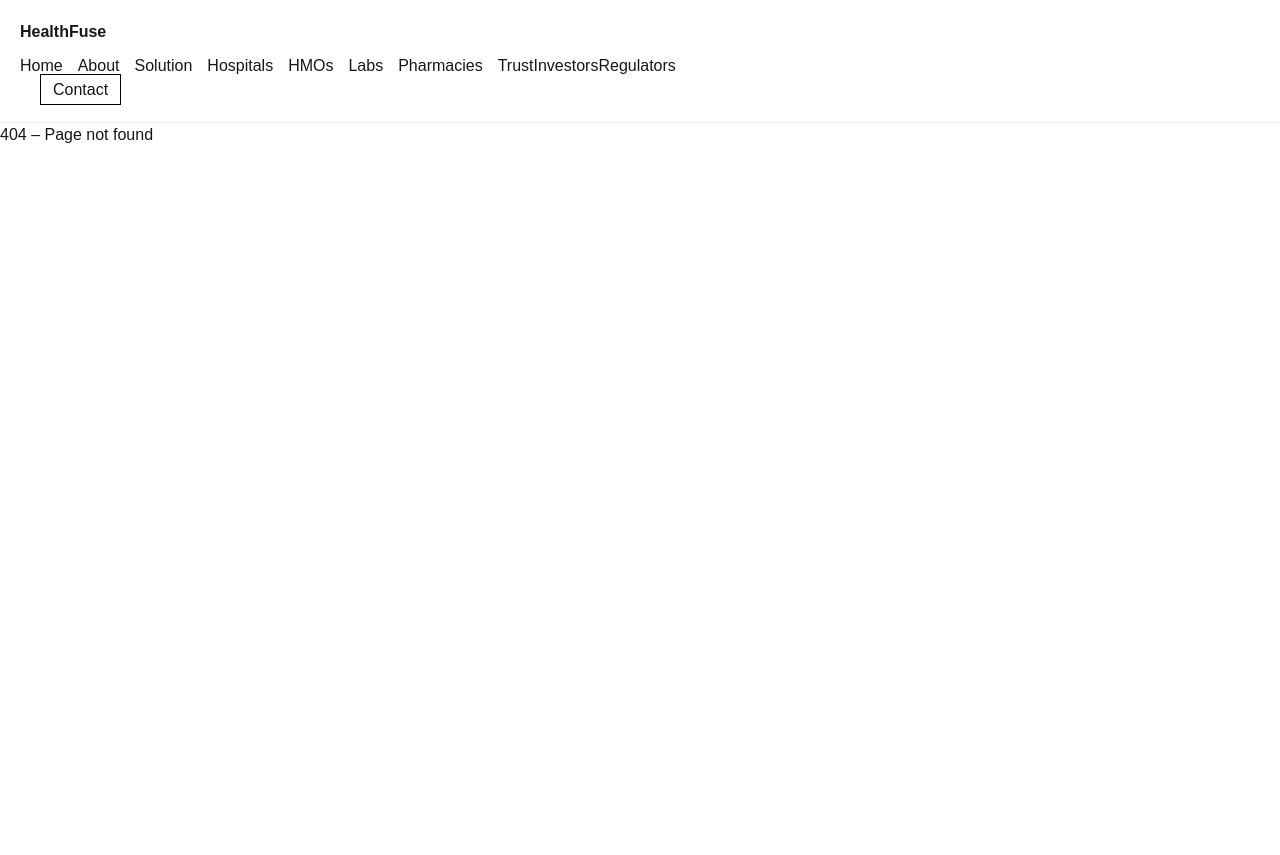
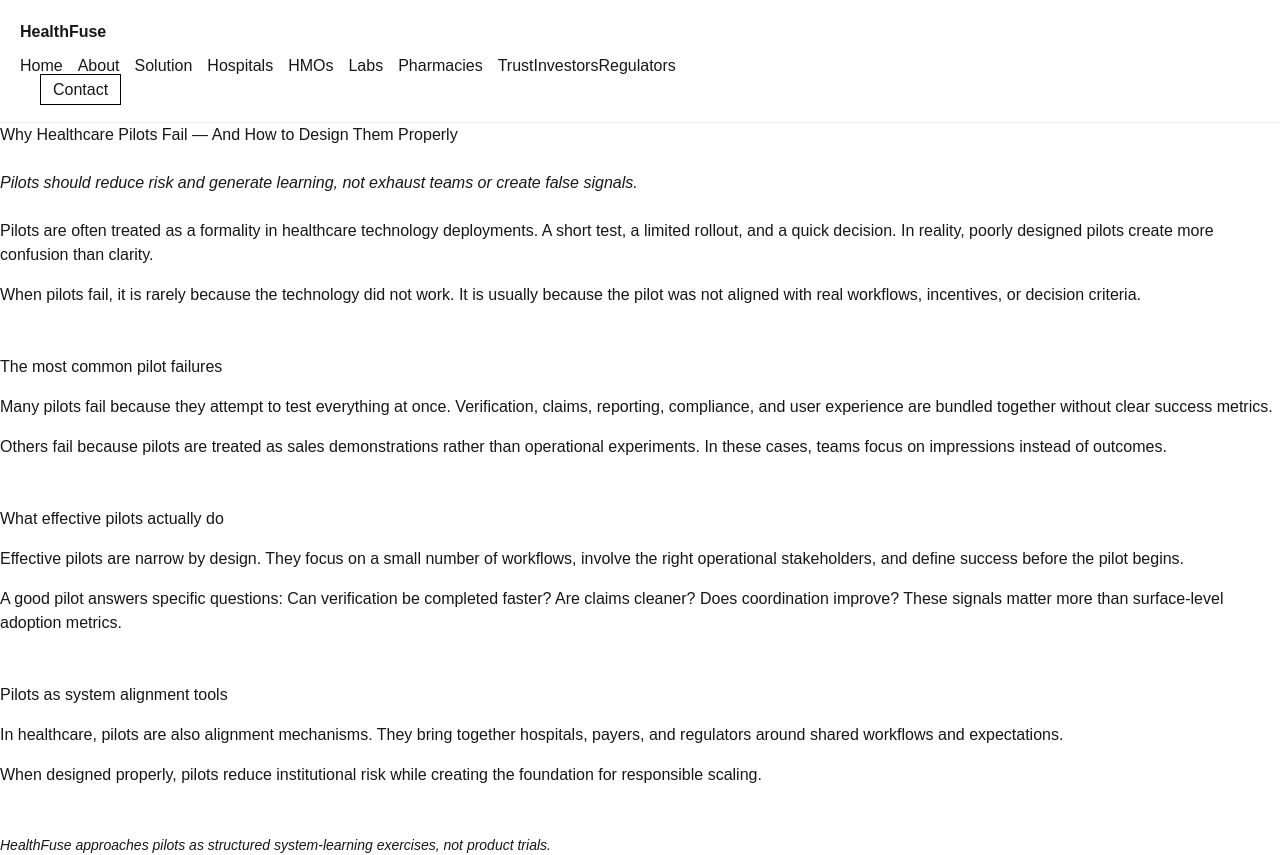
Before and after one commit to Nwokeoma/healthfuse, a Next.js app: page /insights/pilots in a window 1280 px wide. Before the commit this address had no page. Before the commit the page ends 800 px from the top, so only its background shows below. Built offline with nearby package versions, Linux system fonts and the light colour scheme.

Commit message:
Add essay on healthcare pilot design and failure modes

```diff
--- a/app/insights/page.tsx
+++ b/app/insights/page.tsx
@@ -17,6 +17,15 @@ export default function InsightsPage() {
               Why fragmentation, not innovation, is the real bottleneck.
             </p>
           </li>
+          <li>
+  <a href="/insights/pilots" className="underline">
+    Why Healthcare Pilots Fail — And How to Design Them Properly
+  </a>
+  <p className="mt-2 text-sm">
+    What pilots should actually test — and why most fail.
+  </p>
+</li>
+
         </ul>
       </>
     );
--- /dev/null
+++ b/app/insights/pilots/page.tsx
@@ -0,0 +1,71 @@
+export default function PilotsEssay() {
+    return (
+      <>
+        <h1 className="mb-6">
+          Why Healthcare Pilots Fail — And How to Design Them Properly
+        </h1>
+
+        <p className="italic mt-4">
+          Pilots should reduce risk and generate learning, not exhaust teams or
+          create false signals.
+        </p>
+
+        <p className="mt-6">
+          Pilots are often treated as a formality in healthcare technology
+          deployments. A short test, a limited rollout, and a quick decision.
+          In reality, poorly designed pilots create more confusion than clarity.
+        </p>
+
+        <p className="mt-4">
+          When pilots fail, it is rarely because the technology did not work.
+          It is usually because the pilot was not aligned with real workflows,
+          incentives, or decision criteria.
+        </p>
+
+        <h2 className="mt-12 mb-4">The most common pilot failures</h2>
+
+        <p className="mt-4">
+          Many pilots fail because they attempt to test everything at once.
+          Verification, claims, reporting, compliance, and user experience are
+          bundled together without clear success metrics.
+        </p>
+
+        <p className="mt-4">
+          Others fail because pilots are treated as sales demonstrations rather
+          than operational experiments. In these cases, teams focus on impressions
+          instead of outcomes.
+        </p>
+
+        <h2 className="mt-12 mb-4">What effective pilots actually do</h2>
+
+        <p className="mt-4">
+          Effective pilots are narrow by design. They focus on a small number of
+          workflows, involve the right operational stakeholders, and define success
+          before the pilot begins.
+        </p>
+
+        <p className="mt-4">
+          A good pilot answers specific questions: Can verification be completed
+          faster? Are claims cleaner? Does coordination improve? These signals
+          matter more than surface-level adoption metrics.
+        </p>
+
+        <h2 className="mt-12 mb-4">Pilots as system alignment tools</h2>
+
+        <p className="mt-4">
+          In healthcare, pilots are also alignment mechanisms. They bring together
+          hospitals, payers, and regulators around shared workflows and expectations.
+        </p>
+
+        <p className="mt-4">
+          When designed properly, pilots reduce institutional risk while creating
+          the foundation for responsible scaling.
+        </p>
+
+        <p className="mt-12 text-sm italic">
+          HealthFuse approaches pilots as structured system-learning exercises,
+          not product trials.
+        </p>
+      </>
+    );
+  }
```
